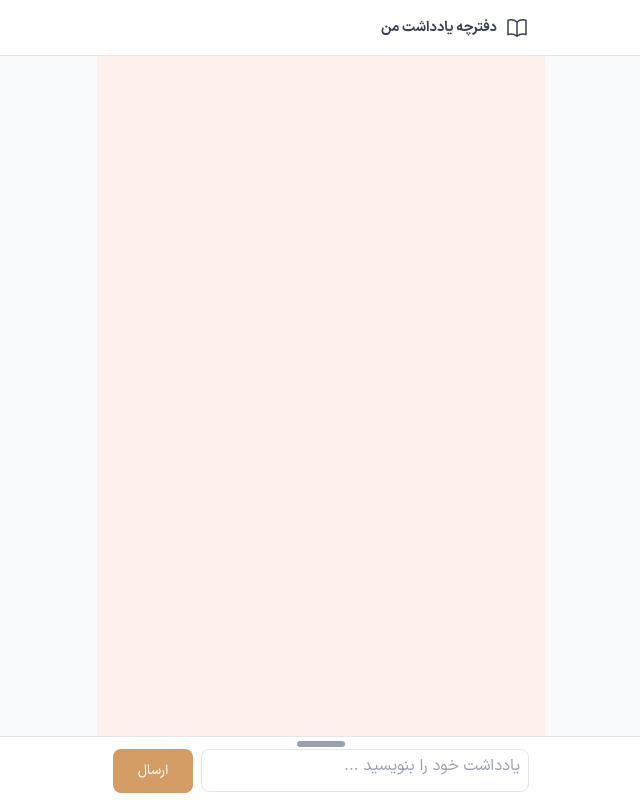
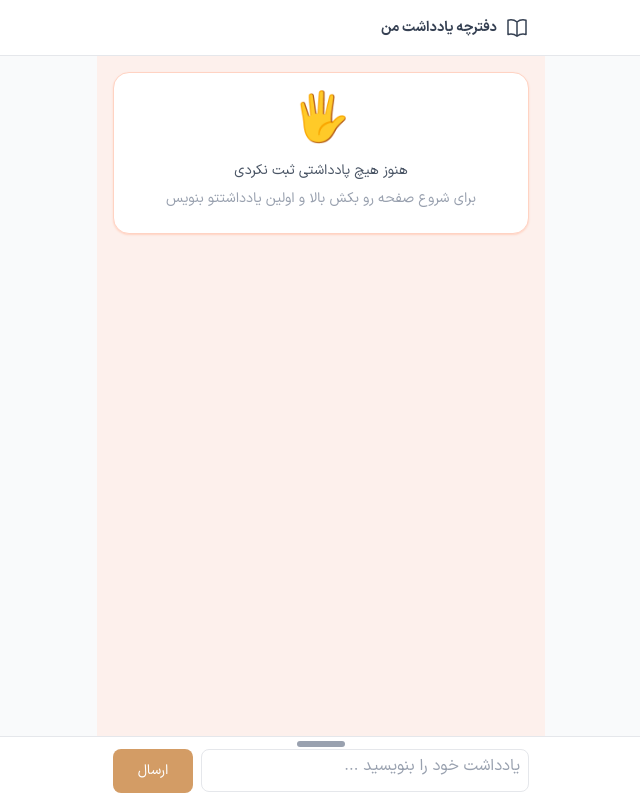
Before and after one commit to themestermim/note-nuxt, a Nuxt app: page / in a window 1280 px wide. Shown: the whole page, without its empty margins (417-1057 px from the left). Built offline with nearby package versions, Linux system fonts and the light colour scheme.

Commit message:
empty state added.

```diff
--- a/app/pages/index.vue
+++ b/app/pages/index.vue
@@ -5,9 +5,16 @@
         'pb-16': !isMaximizedEditor,
     }">
         <div class="container h-full bg-brown-50/75">
-            <ul class="h-full overflow-auto space-y-4">
+            <ul class="h-full overflow-auto space-y-4" v-if="noteList.length">
                 <Note v-for="note in noteList.slice().reverse()" :key="note.id" :note="note" />
             </ul>
+            <div class="h-full py-4" v-else>
+                <section class="border border-brown-100 shadow-xs shadow-brown-100 bg-white px-4 py-6 rounded-2xl w-full">
+                    <span class="text-5xl block text-center">🖐️</span>
+                    <span class="text-sm text-center text-gray-600 block mt-4">هنوز هیچ پادداشتی ثبت نکردی</span>
+                    <p class="text-sm text-center text-gray-400 block mt-2">برای شروع صفحه رو بکش بالا و اولین یادداشتتو بنویس</p>
+                </section>
+            </div>
         </div>
     </main>
 </template>
--- a/app/store/notes/index.js
+++ b/app/store/notes/index.js
@@ -10,10 +10,8 @@ export const useNotes = defineStore('Notes', {
     actions: {
         async loadNotes() {
             this.noteList = await db.getAll('notes');
-            console.log(this.noteList);
         },
         async addNote(note) {
-            // console.log(note);
             const plainNote = { ...toRaw(note), createdAt: Date.now() }
             const id = await db.add('notes', plainNote);
             this.noteList.push({...plainNote, id});
@@ -27,7 +25,6 @@ export const useNotes = defineStore('Notes', {
             if(index == -1) return;
 
             const updated = {...this.noteList[index], ...toRaw(updates), editedAt: Date.now(),};
-            console.log(updated);
 
             await db.put('notes', updated);
 
```
